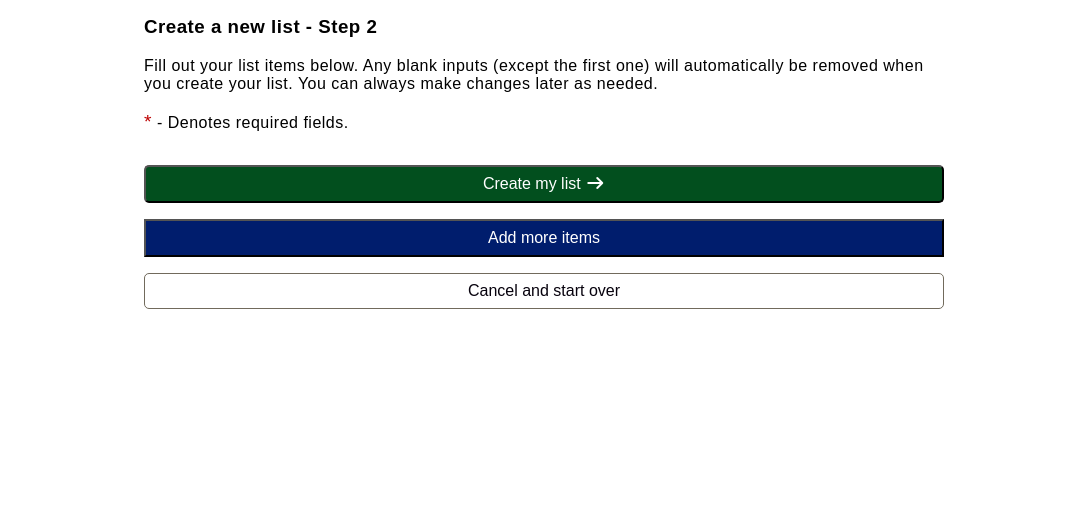
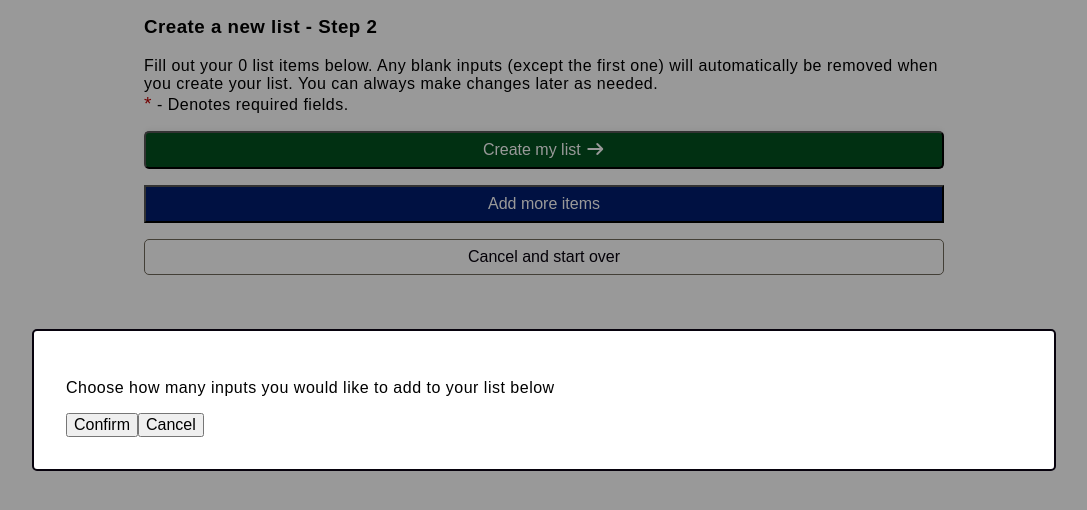
Before and after one commit to CoderAJ7470/LISTR, a Next.js app: page /create-list/step-2 in a window 1280 px wide. Both pictures are taken after a click on the button "Add more items". Shown: the top 510 px of the page, without its empty margins (96-1183 px from the left). Built offline with nearby package versions, Linux system fonts and the light colour scheme.

Commit message:
Worked on a basic modal for adding more inputs in the create list form step 2
Put the Step 2 option buttons in a wrapper and made that sticky, so they do not keep going down as the user adds more inputs

```diff
--- a/app/create-list/step-2/page.tsx
+++ b/app/create-list/step-2/page.tsx
@@ -1,5 +1,6 @@
 'use client';
 
+import AddMoreInputsModal from '../../../src/components/AddMoreInputsModal';
 import { useState } from 'react';
 import { useRouter } from 'next/navigation';
 import { useCreateListForm } from '../../context/CreateListFormContext';
@@ -7,6 +8,8 @@ import { useCreateListForm } from '../../context/CreateListFormContext';
 import '../../../src/styles/createList.scss';
 
 const CreateListStep2 = () => {
+  const [openMoreItems, setOpenMoreItems] = useState(false);
+
   const router = useRouter();
   const { numberOfItems } = useCreateListForm();
 
@@ -92,21 +95,25 @@ const CreateListStep2 = () => {
       <h3>Create a new list - Step 2</h3>
 
       <p>
-        Fill out your list items below. Any blank inputs (except the first one)
-        will automatically be removed when you create your list. You can always
-        make changes later as needed. <br />
-        <br />
+        Fill out your {numberOfItems} list items below. Any blank inputs (except
+        the first one) will automatically be removed when you create your list.
+        You can always make changes later as needed. <br />
         <span className='required-asterisks'>*</span> - Denotes required fields.
       </p>
 
       <form className='create-list-form' onSubmit={handleSubmit}>
         {itemInputs}
 
+        <section className='step-2-options'>
           <button type='submit' className='form-create-list-button'>
             Create my list <i className='fa-solid fa-arrow-right'></i>
           </button>
 
-        <button type='button' className='step-2-add-items-button'>
+          <button
+            type='button'
+            className='step-2-add-items-button'
+            onClick={() => setOpenMoreItems(true)}
+          >
             Add more items
           </button>
 
@@ -117,7 +124,13 @@ const CreateListStep2 = () => {
           >
             Cancel and start over
           </button>
+        </section>
       </form>
+
+      <AddMoreInputsModal
+        showAddMoreInputsModal={openMoreItems}
+        setModalOpen={setOpenMoreItems}
+      />
     </div>
   );
 };
--- /dev/null
+++ b/src/components/AddMoreInputsModal.tsx
@@ -0,0 +1,39 @@
+// import { useCreateListForm } from '../../app/context/CreateListFormContext';
+
+import '../styles/addMoreInputsModal.scss';
+
+interface AddMoreInputsModalPropTypes {
+  showAddMoreInputsModal: boolean;
+  setModalOpen: (isOpen: boolean) => void;
+}
+
+const AddMoreInputsModal = ({
+  showAddMoreInputsModal,
+  setModalOpen,
+}: AddMoreInputsModalPropTypes) => {
+  return (
+    showAddMoreInputsModal && (
+      <section
+        className='add-more-inputs-modal-overlay'
+        onClick={() => setModalOpen(false)} // click on overlay closes modal
+      >
+        <div
+          className='add-more-inputs-modal'
+          onClick={(e) => e.stopPropagation()} // prevent modal click from closing
+        >
+          <p>Choose how many inputs you would like to add to your list below</p>
+
+          <button className='confirm-additional-inputs'>Confirm</button>
+          <button
+            className='close-add-more-inputs-modal'
+            onClick={() => setModalOpen(false)}
+          >
+            Cancel
+          </button>
+        </div>
+      </section>
+    )
+  );
+};
+
+export default AddMoreInputsModal;
--- /dev/null
+++ b/src/styles/addMoreInputsModal.scss
@@ -0,0 +1,20 @@
+.add-more-inputs-modal-overlay {
+  position: fixed;
+  top: 0;
+  left: 0;
+  width: 100vw;
+  height: 100vh;
+  display: flex;
+  justify-content: center;
+  align-items: center;
+  background: rgba(0, 0, 0, 0.4); // dark overlay
+  z-index: 1000;
+
+  & .add-more-inputs-modal {
+    width: 80%;
+    background: var(--white);
+    border: 2px solid var(--off-black);
+    border-radius: 5px;
+    padding: 2rem;
+  }
+}
--- a/src/styles/createList.scss
+++ b/src/styles/createList.scss
@@ -14,10 +14,10 @@
   & .form-create-list-button {
     background-color: var(--action-color-green);
     color: var(--white);
-    margin-top: 1rem;
     margin-bottom: 1rem;
     border-radius: 5px;
     padding: 0.5rem;
+    box-shadow: 0 -2px 6px rgba(0, 0, 0, 0.06);
   }
 
   & .cancel-button {
@@ -39,11 +39,21 @@
     margin-bottom: 1rem;
     padding: 0.5rem;
   }
+
+  .step-2-options {
+    background: var(--white);
+    flex-direction: column;
+    padding-bottom: 1rem;
+    display: flex;
+    position: sticky;
+    bottom: 0;
+  }
 }
 
 // For Step 2 - list items
 .create-list-item {
   position: relative;
+  margin-bottom: 1rem;
 
   & label {
     flex-grow: 1;
@@ -53,7 +63,6 @@
     width: 100%;
     border: none;
     border-bottom: 2px solid var(--off-black);
-    margin-bottom: 1rem;
     margin-top: 1rem;
   }
 
--- a/src/styles/wrapper.scss
+++ b/src/styles/wrapper.scss
@@ -2,6 +2,5 @@
   width: 90%;
   max-width: 800px;
   height: 95vh;
-  overflow-y: auto;
   margin: 1rem auto;
 }
```
Lines whose indentation alone changed are shown as unchanged.
